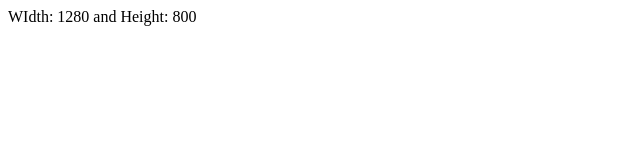
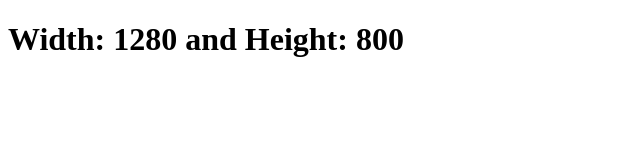
Before and after one commit to acciojob/screen-size-Adnanahmad27, a website: page main.html in a window 1280 px wide. Shown: the whole page, without its empty margins (0-640 px from the left). Drawn offline with Linux system fonts and the light colour scheme.

Commit message:
created a submission

```diff
--- a/main.html
+++ b/main.html
@@ -8,6 +8,9 @@
 
 <body>
 	<!-- the entire body must be written by student -->
+	<h1>
+		<div id="sizeInfo"></div>
+	<h1>
     <script type="text/javascript" src="./script.js">
 </script>
 
--- a/script.js
+++ b/script.js
@@ -1,5 +1,5 @@
 //your JS code here. If required.
-const body = document.querySelector('body');
+const h1 = document.querySelector('h1');
 window.addEventListener("resize" , getDimension);
 
 getDimension();
@@ -8,5 +8,5 @@ function getDimension(){
 	let height = window.innerHeight;
 	let width = window.innerWidth;
 
-	body.innerText = `WIdth: ${width} and Height: ${height}`;
+	h1.firstElementChild.innerText = `Width: ${width} and Height: ${height}`;
 }
```
